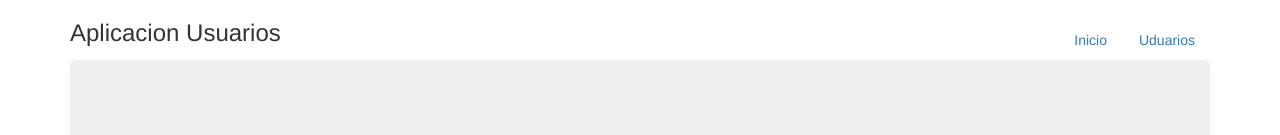
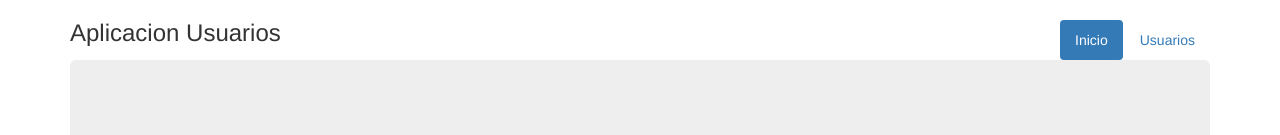
Before and after one commit to MECVxD/Vue-Cli-Enrutamiento, a Vue app: page / in a window 1280 px wide. Shown: the top 135 px of the page. Built offline with nearby package versions, Linux system fonts and the light colour scheme; what vue-resource would draw is missing.

Commit message:
Update buttons

```diff
--- a/src/components/encabezado.vue
+++ b/src/components/encabezado.vue
@@ -2,8 +2,8 @@
     <div class="header clearfix">
         <nav>
             <ul class="nav nav-pills pull-right">
-                <li><a href="">Inicio</a></li>
-                <li><a href="">Uduarios</a></li>
+                <router-link tag="li" to="/" active-class="active" exact><a>Inicio</a></router-link>
+                <router-link tag="li" to="/usuarios/" active-class="active" exact><a>Usuarios</a></router-link>
             </ul>
             <h3 class="text muted">Aplicacion Usuarios</h3>
         </nav>
```
